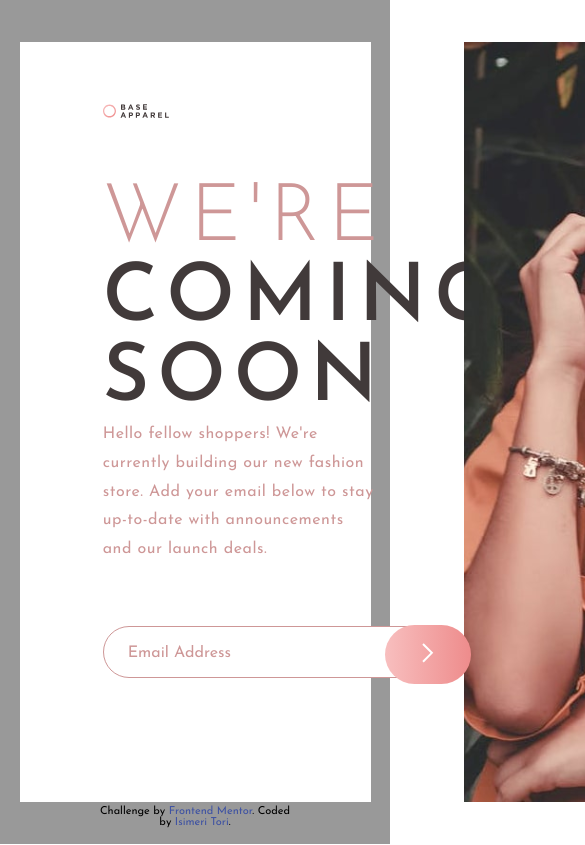
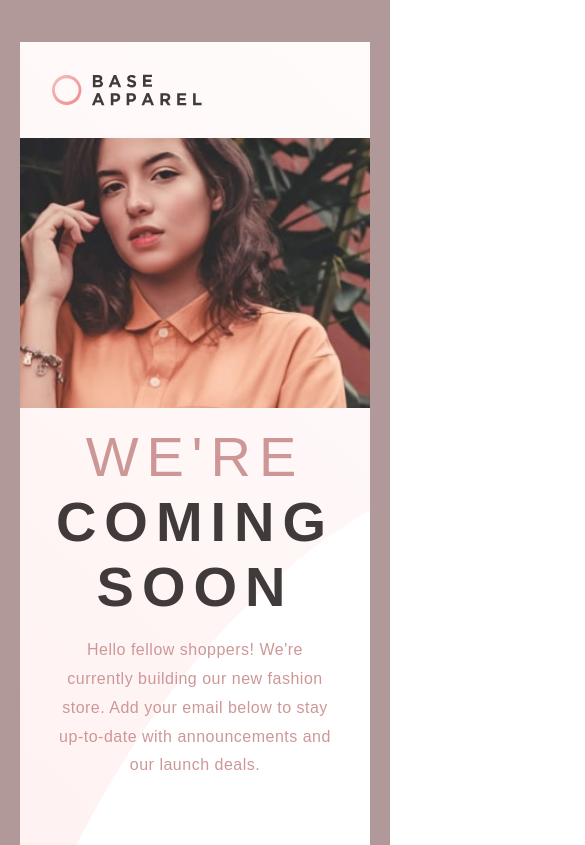
Before and after one commit to isimeri/base-apparel-coming-soon, a plain HTML site: page index.html in a window 390 px wide. Shown: the top 845 px of the page, 585 px wide, since content can reach past the window. Drawn offline with Linux system fonts and the light colour scheme.

Commit message:
final commit(or is it)

```diff
--- a/index.html
+++ b/index.html
@@ -22,7 +22,7 @@
 
       <div class="details-container">
         <img src="./images/logo.svg" alt="base apparel logo" class="logo">
-
+        <div class="mobile-bg-container"></div>
         <div class="text-container">
           <h1 class="big-header"><span class="big-header-styled">WE'RE</span> COMING SOON</h1>
           <p class="description">Hello fellow shoppers! We're currently building our new fashion store.
--- a/styles.css
+++ b/styles.css
@@ -4,47 +4,57 @@
     box-sizing: border-box;
 }
 body{
-    font-family: "Josefin Sans", sans-serif;
+    font-family: "Poppins", sans-serif;
     font-size: 16px;
 }
 .supreme-container{
-    height: 100vh;
-    width: 100vw;
-    background-color: rgba(0,0,0,0.4);
-    padding-top: 5vh;
+    min-height: 100vh;
+    height: auto;
+    width: 100%;
+    background-color: rgba(60,0,0,0.4);
+    padding: 4vh 0;
+    position: relative;
 }
 .main-container{
     width: 90vw;
-    height: 90vh;
+    min-height: 88vh;
+    height: auto;
     background-color: white;
     margin: 0 auto;
     display: grid;
-    grid-template-columns: 1fr 692px;
+    grid-template-columns: 1fr 670px;
 }
 .big-image-container{
     background-image: url("./images/hero-desktop.jpg");
-    background-size: contain;
-    margin-left: 1.8rem;
+    background-size: cover;
+    /*margin-left: 1.8rem;*/
 }
 .details-container{
     display: flex;
     flex-direction: column;
-    justify-content: space-evenly;
-    padding-left: 20%;
+    padding-left: 8vw;
+    background-image: url('./images/bg-pattern-desktop.svg');
+    background-size: cover;
 }
 .logo{
-    width: 20%;
-    margin-top: 10%;
+    width: 150px;
+    margin-top: 6vh;
 }
 .text-container{
-    width: 65%;
-    height: 55%;
-    margin-top: 10%;
+    width: 100%;
+    min-height: 55%;
+    height: auto;
+    margin-top: 3vh;
+    margin-bottom: 1vh;
 }
 .big-header{
+    width: 65%;
     font-size: 5rem;
     letter-spacing: 0.5rem;
     color: hsl(0, 6%, 24%);
+}
+.mobile-bg-container{
+    display:none;
 }
 .big-header-styled{
     font-weight: 300;
@@ -53,12 +63,14 @@ body{
 .description{
     width: 85%;
     min-width: 275px;
+    max-width: 515px;
     letter-spacing: 0.5px;
     line-height: 1.8rem;
     color: hsl(0, 36%, 70%);
 }
 .form-container{
-    margin-bottom: 20%;
+    margin-top: auto;
+    margin-bottom: 12vh;
 }
 form{
     display: flex;
@@ -78,7 +90,6 @@ form{
     border: 2px solid hsl(0, 93%, 68%);
 }
 .email-input{
-    text-align: left;
     width: 100%;
     min-width: 330px;
     padding: 1.1rem 0 1rem 1.5rem;
@@ -116,9 +127,9 @@ form{
     cursor: pointer;
 }
 .error-msg{
-    font-size: 14px;
+    font-size: 13px;
     color: hsl(0, 36%, 70%);
-    margin-top: 7px;
+    margin-top: 4px;
     margin-left: 1.5rem;
     visibility: hidden;
 }
@@ -128,7 +139,7 @@ form{
 
 .attribution{
     position: absolute;
-    bottom: 1rem;
+    bottom: 1vh;
     left: 50%;
     transform: translateX(-50%);
 }
@@ -140,6 +151,129 @@ form{
     color: white;
     cursor: pointer;
 }
-/*@media(max-width: 1300px){
+@media(max-width: 1300px){
+    .supreme-container{
+        padding-top: 7vh;
+        padding-bottom: auto;
+        height: auto;
 
-}*/
+    }
+    .main-container{
+        height: auto;
+        min-height: 70vh;
+        display: grid;
+        grid-template-columns: 1fr 516px;
+    }
+    .big-image-container{
+        background-size: cover;
+        background-repeat: no-repeat;
+        margin-left: 0;
+    }
+    .details-container{
+        padding-left: 5vw;
+    }
+    .big-header{
+        font-size: 3.5rem;
+    }
+    .text-container{
+        margin-bottom: 1vh;
+    }
+    .form-container{
+        margin-top: 4vh;
+        margin-bottom: auto;
+    }
+    .input-wrapper{
+        width: 65%;
+        min-width: 250px;
+    }
+    .input-wrapper.error::after{
+        right: calc(4rem - 1vw);
+    }
+    .email-input{
+        min-width: 250px;
+    }
+    .attribution{
+        position: absolute;
+        bottom: 1vh;
+        left: 50%;
+        transform: translateX(-50%);
+    }
+}
+@media(max-width: 1000px){
+    .supreme-container{
+        padding: 5vh 0;
+        height: auto;
+    }
+    .main-container{
+        min-height: 90vh;
+        height: auto;
+        width: 50vw;
+        grid-template-columns: 1fr;
+    }
+    .details-container{
+        margin: 0 auto;
+        padding: 0;
+    }
+    .logo{
+        margin: 2rem 0 2rem 2rem;
+    }
+    .mobile-bg-container{
+        min-height: 270px;
+        height: 40%;
+        display: block;
+        background-image: url("./images/hero-mobile.jpg");
+        background-size: cover;
+    }
+    .text-container{
+        min-height: 418px;
+        width: 80%;
+        margin: 2vh auto;
+        text-align: center;
+    }
+    .big-header{
+        width: 100%;
+        margin: 0 auto;
+    }
+    .description{
+        width: 100%;
+        margin-top: 2vh;
+    }
+    .form-container{
+        margin: 2vh auto;
+        width: 80%;
+    }
+    .input-wrapper{
+        width: 90%;
+    }
+    .input-wrapper.error::after{
+        right: calc(4rem - 1vw);
+    }
+    .button-wrapper{
+        width: 10%;
+    }
+    .submit-button{
+        right: calc(3.3rem - 0.8vw);
+        /*right: 2.9rem;*/
+        bottom: 2px;
+        min-width: 80px;
+    }
+    .big-image-container{
+        display: none;
+    }
+    .attribution{
+        position: absolute;
+        bottom: 2vh;
+        left: 50%;
+        transform: translateX(-50%);
+    }
+}
+@media(max-width: 660px)
+{
+    .main-container{
+        width: 350px;
+        margin: 0 auto;
+    }
+    .attribution{
+        width: 100%;
+    }
+}
```
